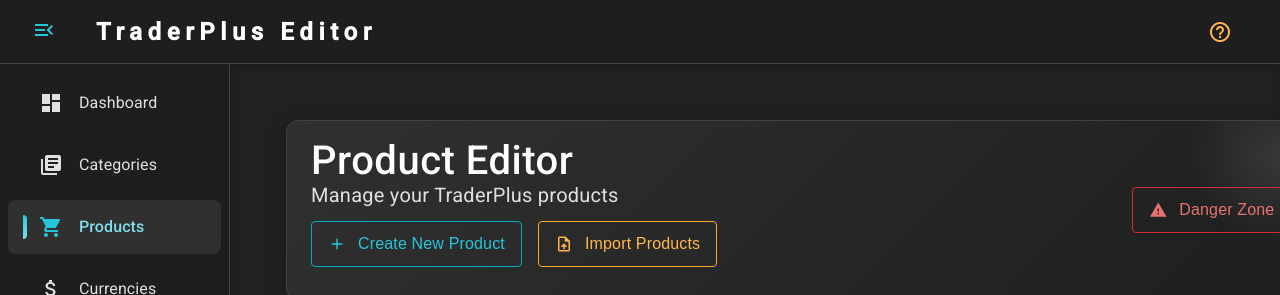
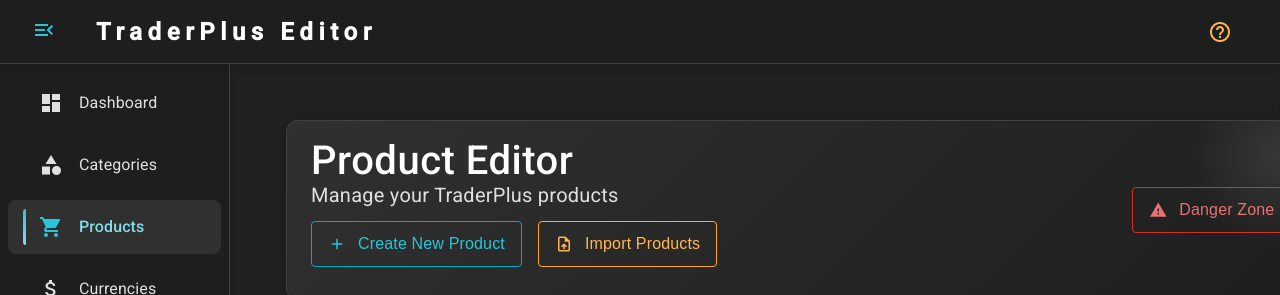
Before and after one commit to TheDmitri/traderpluseditor, an Angular app: page /products in a window 1280 px wide. Shown: the top 295 px of the page. Built offline with nearby package versions, Linux system fonts and the light colour scheme.

Commit message:
refactor(dashboard): update icon for import configuration and adjust navigation styles

```diff
--- a/src/app/features/dashboard/components/dashboard.component.html
+++ b/src/app/features/dashboard/components/dashboard.component.html
@@ -91,7 +91,7 @@
       <div class="action-grid">
         <div class="action-item">
           <div class="app-icon-bg icon-md neutral-bg">
-            <mat-icon>upload_file</mat-icon>
+            <mat-icon>upload</mat-icon>
           </div>
           <div class="action-info">
             <h3 class="action-title">Import Configuration</h3>
--- a/src/app/shared/components/navigation/navigation.component.scss
+++ b/src/app/shared/components/navigation/navigation.component.scss
@@ -62,10 +62,10 @@ mat-nav-list {
     .nav-item-active-indicator {
       position: absolute;
       left: 0;
-      top: 4px;
-      bottom: 4px;
-      width: 4px;
-      border-radius: 0 4px 4px 0;
+      top: -2px;
+      bottom: -2px;
+      width: 3px;
+      border-radius: 6px 0 0 6px;
       transform: scaleY(0);
       transition: transform var(--transition-fast) var(--transition-timing),
                   background-color var(--transition-fast) var(--transition-timing);
@@ -119,7 +119,7 @@ mat-nav-list {
       }
 
       .nav-item-active-indicator {
-        transform: scaleY(0.5);
+        transform: scaleY(0.05);
         background: var(--color-primary-medium);
       }
     }
--- a/src/app/shared/components/navigation/navigation.component.ts
+++ b/src/app/shared/components/navigation/navigation.component.ts
@@ -34,7 +34,7 @@ export class NavigationComponent {
 
   navItems: NavItem[] = [
     { label: 'Dashboard', icon: 'dashboard', route: '/dashboard' },
-    { label: 'Categories', icon: 'my_library_books', route: '/categories' },
+    { label: 'Categories', icon: 'category', route: '/categories' },
     { label: 'Products', icon: 'shopping_cart', route: '/products' },
     { label: 'Currencies', icon: 'attach_money', route: '/currencies' },
     { label: 'Settings', icon: 'settings', route: '/settings' },
```
